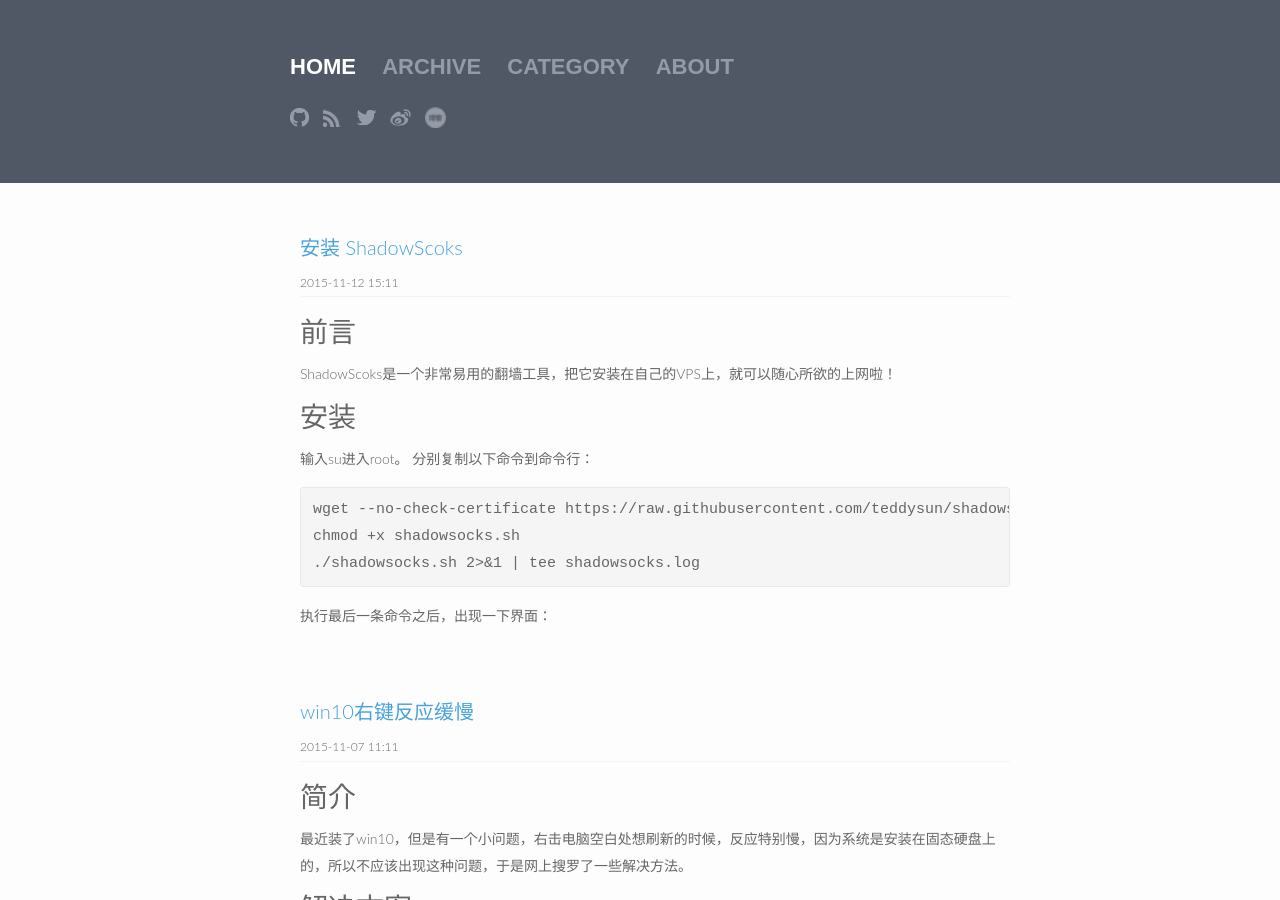
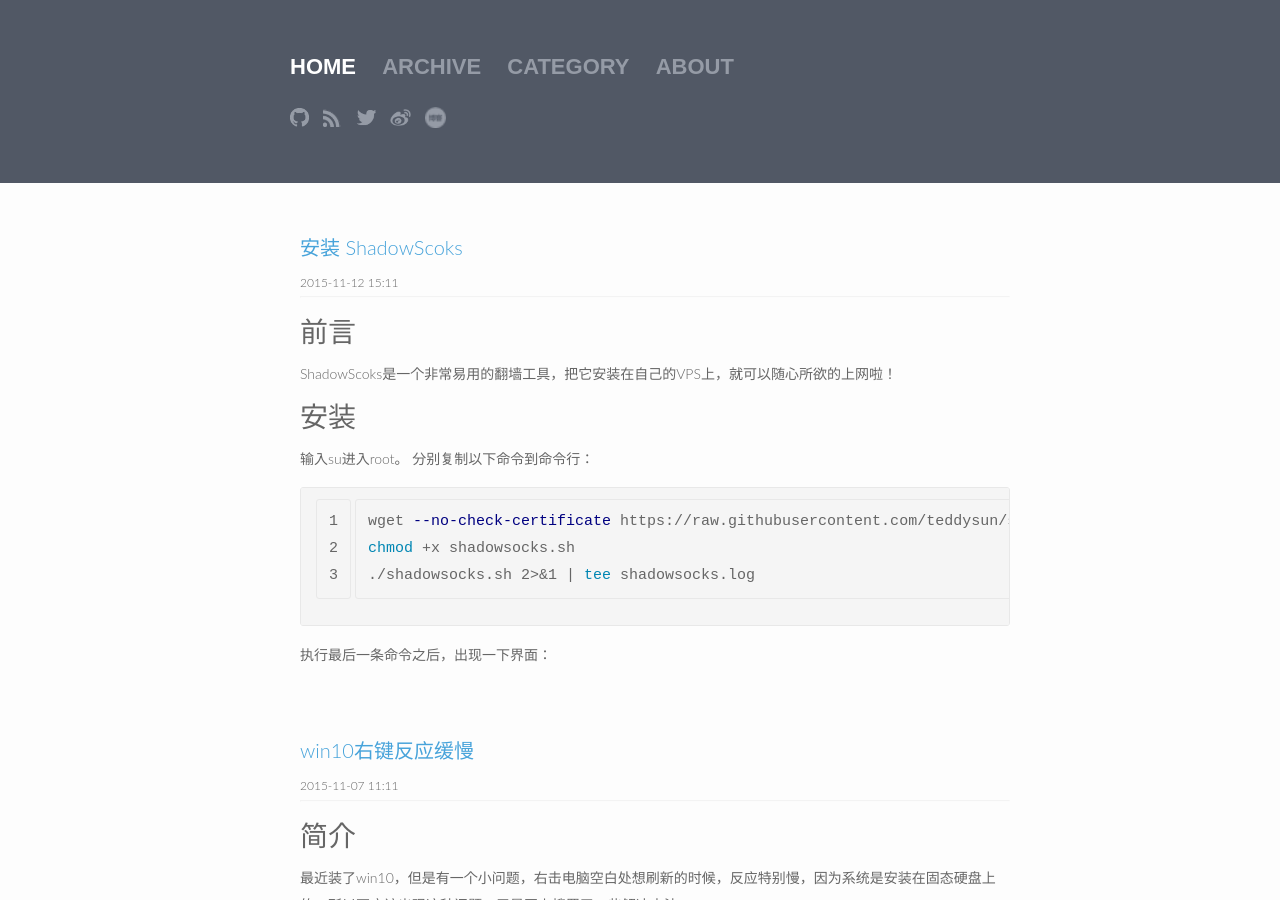
Before and after one commit to maple-yf/maplecumt, a Jekyll site: the page built from index.html, in a window 1280 px wide and 900 px high. Built offline with Jekyll 4.4.1, drawn with Linux system fonts in a browser that asks for light colours.

Commit message:
no message

```diff
--- a/_posts/2015-11-12-shadowsocks.markdown
+++ b/_posts/2015-11-12-shadowsocks.markdown
@@ -9,7 +9,7 @@
 # 安装 #
 输入su进入root。
 分别复制以下命令到命令行：
-{% highlight linenos %}
+{% highlight shell linenos %}
 wget --no-check-certificate https://raw.githubusercontent.com/teddysun/shadowsocks_install/master/shadowsocks.sh
 chmod +x shadowsocks.sh
 ./shadowsocks.sh 2>&1 | tee shadowsocks.log
@@ -23,7 +23,7 @@
 ![](https://raw.githubusercontent.com/maplecumt/maplecumt.github.io/master/images/2015-11-12-shadowsocks/ss3.png)
 
 安装失败，出现错误提示：
-{% highlight linenos %}
+{% highlight shell linenos %}
 ./shadowsocks.sh: line 111:  6396 Segmentation fault      (core dumped) apt-get -y update
 Reading package lists..../shadowsocks.sh: line 111:  6461 Segmentation fault      (core dumped) apt-get -y install python python-dev python-pip curl wget unzip gcc swig automake make perl cpio
 {% endhighlight %}
@@ -46,7 +46,7 @@
 
 如果您想多用户使用，请配置 /etc/shadowsocks.json 这个文件。配置模版：
 
-{% highlight linenos %}
+{% highlight shell linenos %}
 {
     "server":"your_server_ip",
     "local_address": "127.0.0.1",
```
